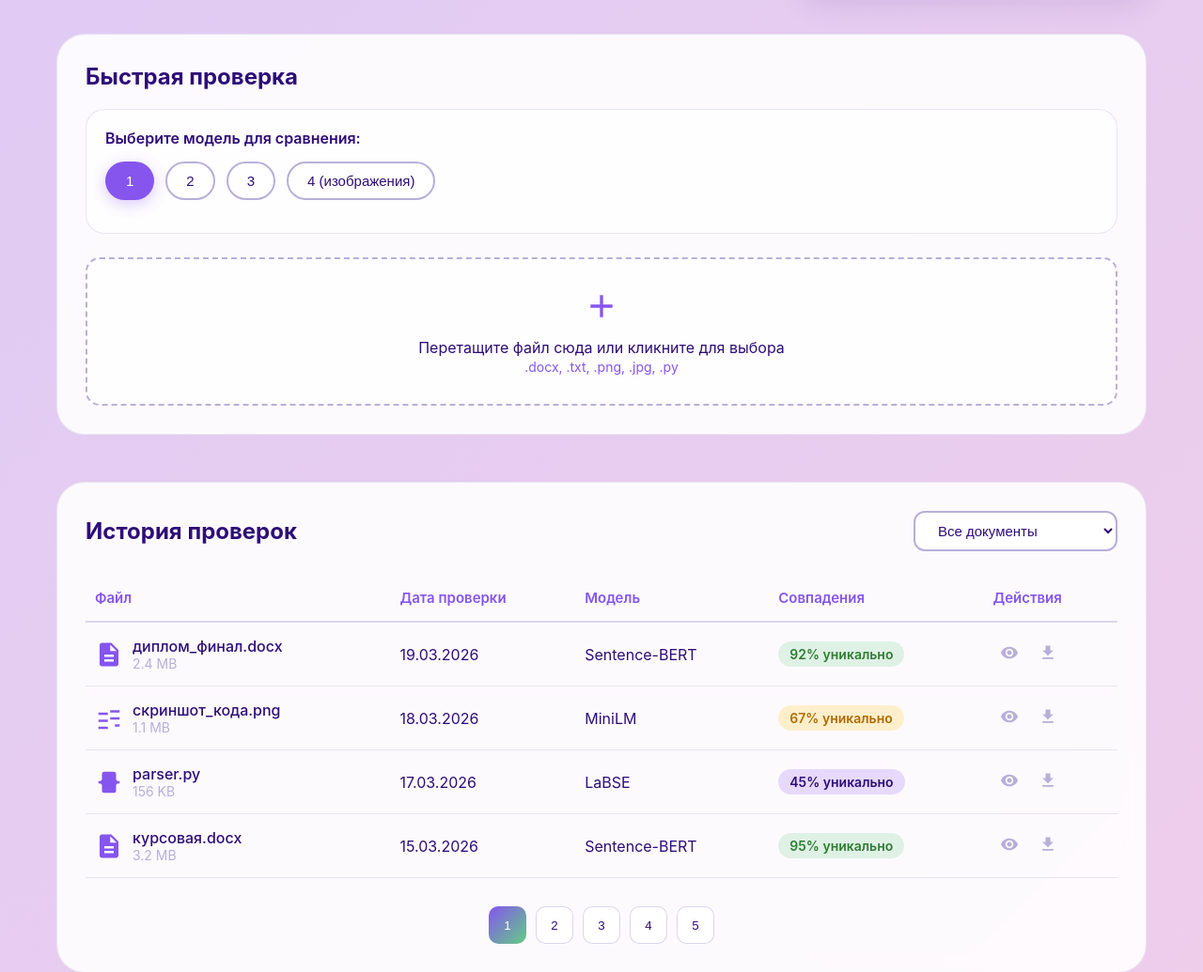
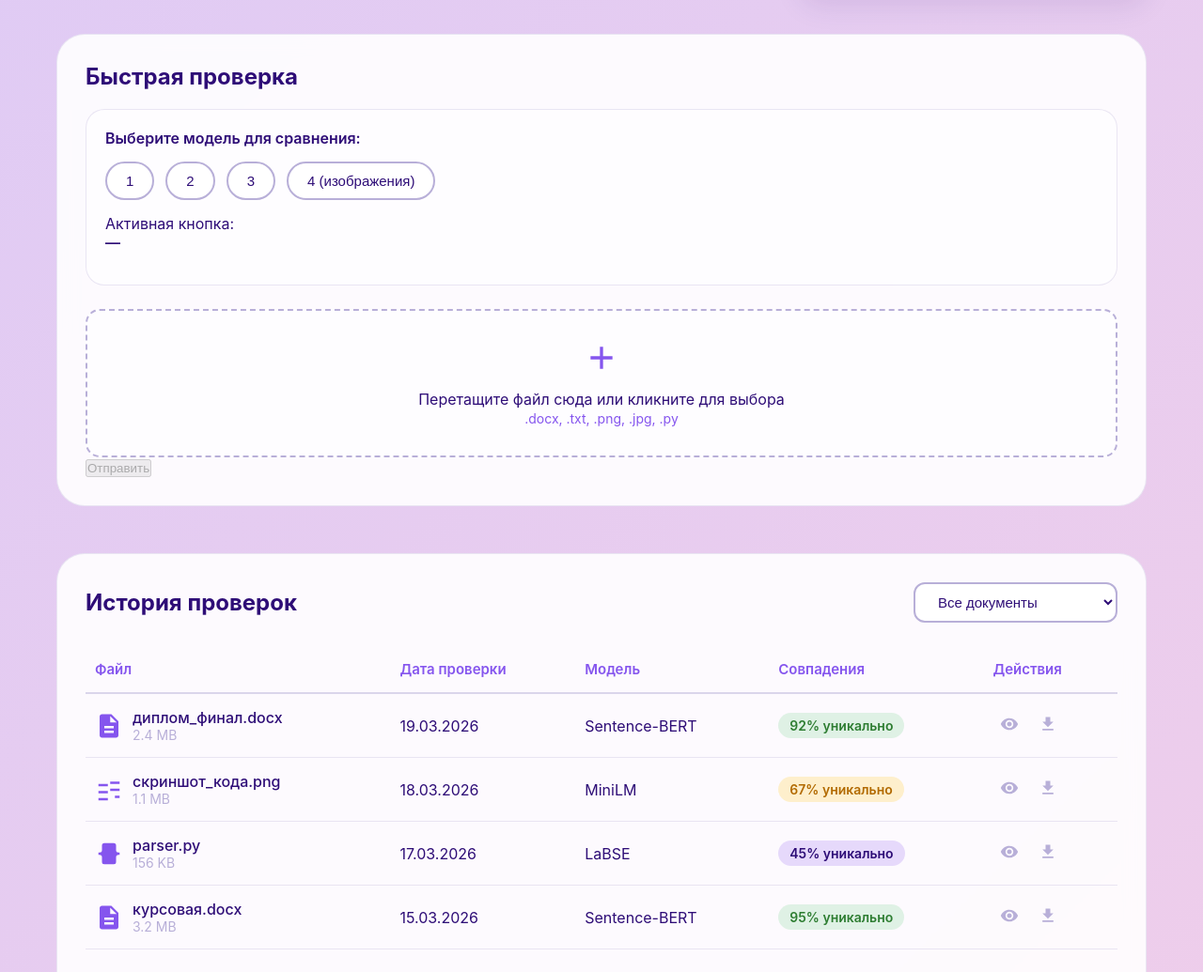
Before and after one commit to DaNTe-as/study_prac2, a Django app: template prac_site1/users/templates/users/dashboard.html in a window 1280 px wide. Shown: the part 218-1253 px from the top of the page at 94% size. Run offline with Django 5.2, Linux system fonts and the light colour scheme; the template is opened without the code that fills it, so the values that code supplies are empty.

Commit message:
Добавил выбор кнопки эмбедера

```diff
--- a/prac_site1/users/templates/users/dashboard.html
+++ b/prac_site1/users/templates/users/dashboard.html
@@ -46,18 +46,21 @@
                     <div class="selector-header">
                         <span>Выберите модель для сравнения:</span>
                         <div class="selector-tabs">
-                            <button class="selector-tab active" data-embedder="sbert" data-type="text">
+                            <button type="button" class="selector-tab choice-btn" data-value="1" data-type="text">
                                 1
                             </button>
-                            <button class="selector-tab" data-embedder="labse" data-type="text">
+                            <button type="button" class="selector-tab choice-btn" data-value="2" data-type="text">
                                 2
                             </button>
-                            <button class="selector-tab" data-embedder="minilm" data-type="text">
+                            <button type="button" class="selector-tab choice-btn" data-value="3" data-type="text">
                                 3
                             </button>
-                            <button class="selector-tab" data-embedder="clip" data-type="image">
+                            <button type="button" class="selector-tab choice-btn" data-value="4" data-type="image">
                                 4 (изображения)
                             </button>
+                        </div>
+                        <div class="selected-info">
+                            <p>Активная кнопка: <span class="selected-number" id="selectedNumber">—</span></p>
                         </div>
                     </div>
                 </div>
@@ -69,6 +72,13 @@
                     <span>.docx, .txt, .png, .jpg, .py</span>
                     <input type="file" id="quickFileInput" style="display: none;" accept=".docx,.png,.jpg,.jpeg,.py,.txt,text/plain,image/*">
                 </div>
+                <form method="post" action="{% url 'users:save_user_request' %}" id="choiceForm">
+                    {% csrf_token %}
+                    <input type="hidden" name="button_value" id="buttonValue" value="">
+                    <button type="submit" class="submit-btn" id="submitBtn" disabled>
+                        Отправить
+                    </button>
+                </form>
             </div>
 
             <div class="history-section">
@@ -247,5 +257,54 @@
             </div>
         </div>
     </footer>
+    <script>
+        document.addEventListener('DOMContentLoaded', function() {
+            const buttons = document.querySelectorAll('.choice-btn');
+            const selectedNumberSpan = document.getElementById('selectedNumber');
+            const buttonValueInput = document.getElementById('buttonValue');
+            const submitBtn = document.getElementById('submitBtn');
+
+            let activeButton = null;
+
+            // Функция активации кнопки
+            function activateButton(button) {
+                // Убираем активный класс у всех кнопок
+                buttons.forEach(btn => {
+                    btn.classList.remove('active');
+                });
+
+                // Добавляем активный класс выбранной кнопке
+                button.classList.add('active');
+
+                // Получаем значение
+                const value = button.getAttribute('data-value');
+
+                // Обновляем отображение
+                selectedNumberSpan.textContent = value;
+                buttonValueInput.value = value;
+
+                // Активируем кнопку отправки
+                submitBtn.disabled = false;
+
+                // Сохраняем активную кнопку
+                activeButton = button;
+            }
+
+            // Обработка нажатия на кнопки
+            buttons.forEach(button => {
+                button.addEventListener('click', function() {
+                    activateButton(this);
+                });
+            });
+
+            // Предотвращение отправки пустой формы
+            document.getElementById('choiceForm').addEventListener('submit', function(e) {
+                if (!buttonValueInput.value) {
+                    e.preventDefault();
+                    alert('Пожалуйста, выберите кнопку');
+                }
+            });
+        });
+    </script>
 </body>
 </html>
--- a/prac_site1/users/templates/users/test.html
+++ b/prac_site1/users/templates/users/test.html
@@ -219,7 +219,7 @@
                 </div>
 
                 <!-- Форма отправки -->
-                <form method="post" action="{% url 'users:save_button_choice' %}" id="choiceForm">
+                <form method="post" action="{% url 'users:save_user_request' %}" id="choiceForm">
                     {% csrf_token %}
                     <input type="hidden" name="button_value" id="buttonValue" value="">
                     <button type="submit" class="submit-btn" id="submitBtn" disabled>
--- a/prac_site1/users/urls.py
+++ b/prac_site1/users/urls.py
@@ -8,5 +8,5 @@ urlpatterns = [
     path('logout/', views.logout, name='logout'),
     path('profile/', views.profile_view, name='profile'),
     path('register/', views.register, name='register'),
-    path('save/', views.save_button_choice, name='save_button_choice'),
+    path('save/', views.save_user_request, name='save_user_request'),
 ]
--- a/prac_site1/users/views.py
+++ b/prac_site1/users/views.py
@@ -34,10 +34,10 @@ def login_view(request):
 
 @login_required
 def profile_view(request):
-    return render(request, 'users/test.html', {'user': request.user})
+    return render(request, 'users/dashboard.html', {'user': request.user})
 
 @login_required
-def save_button_choice(request):
+def save_user_request(request):
     """Сохранение выбранной кнопки в БД"""
     if request.method == 'POST':
         button_value = request.POST.get('button_value')
```
Also changed, not shown: prac_site1/users/migrations/0001_initial.py, prac_site1/users/migrations/0002_userbuttonchoice.py (deleted).
